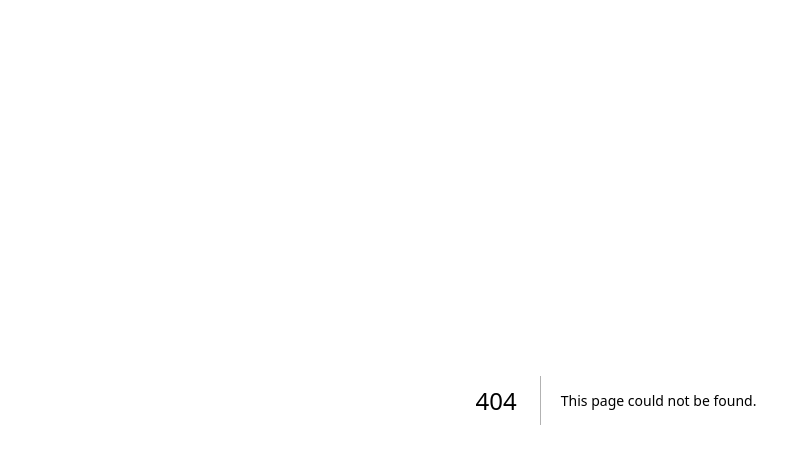
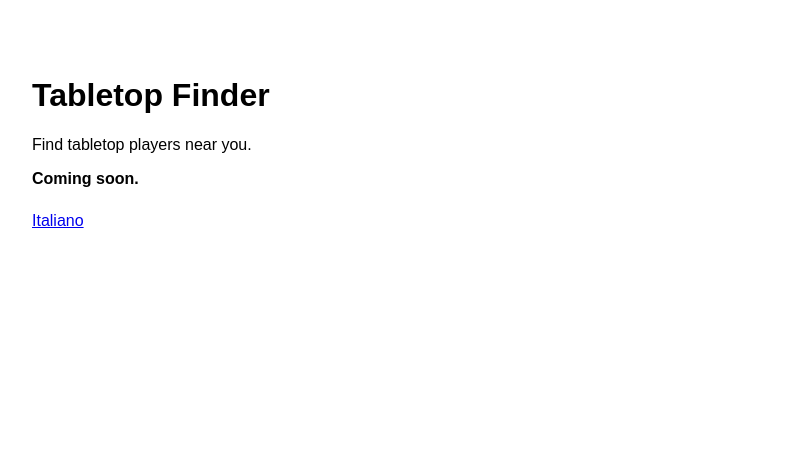
Before and after one commit to antarexx/tabletop-finder, a Next.js app: page /en in a window 1280 px wide. Before the commit this address had no page. Shown: the top 464 px of the page, without its empty margins (24-811 px from the left). Built offline with nearby package versions, Linux system fonts and the light colour scheme.

Commit message:
Add English home page

```diff
--- /dev/null
+++ b/app/en/page.tsx
@@ -0,0 +1,13 @@
+export default function HomeEn() {
+  return (
+    <main style={{ padding: "3rem", fontFamily: "sans-serif" }}>
+      <h1>Tabletop Finder</h1>
+      <p>Find tabletop players near you.</p>
+      <p><strong>Coming soon.</strong></p>
+
+      <p style={{ marginTop: "1.5rem" }}>
+        <a href="/it">Italiano</a>
+      </p>
+    </main>
+  );
+}
```
